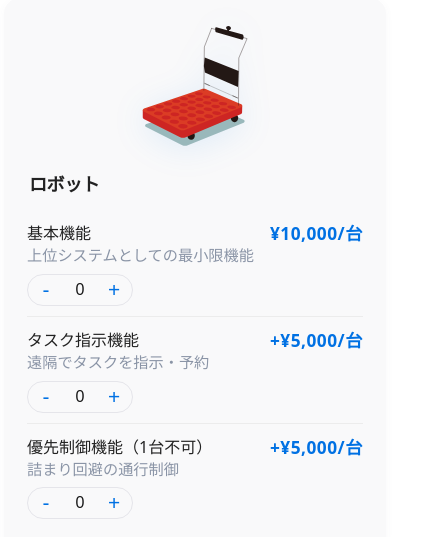
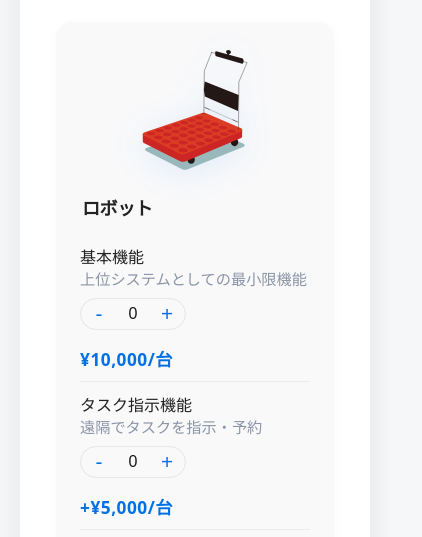
Before and after one commit to formyvibecoding/linkpricecalculator, a plain HTML site: page index.html in a window 390 px wide. Shown: the part 181-718 px from the top of the page, 422 px wide, since content can reach past the window. Drawn offline with Linux system fonts and the light colour scheme.

Commit message:
Update index.html
解决小屏幕适应问题

```diff
--- a/index.html
+++ b/index.html
@@ -46,15 +46,16 @@
       background: #fff;
       border-radius: 20px;
       box-shadow: 0 8px 32px rgba(0,0,0,0.08);
+      box-sizing: border-box;
 
       /* 关键三行 */
-      flex: 0 0 auto;  /* 关闭 flex 的自动拉伸 */
+      flex: 0 1 auto;  /* 关闭 flex 的自动拉伸 */
       width: auto;     /* 宽度随内容走 */
-      display: inline-block;
+      max-width: 100%; /* 限制最大宽度，防止过宽 */
 
       /* 其它属性 */
       min-width: 340px;
-      padding: 24px 36px 36px 36px;
+      padding: 24px 36px 36px 36px; /* 上下左右内边距 */
       position: relative;
       /* iOS 安全区域适配 */
       padding-left: calc(36px + env(safe-area-inset-left));
@@ -242,6 +243,7 @@
       padding: 24px 0 0 0;
       border-top: 1px solid #ececec;
       margin-top: 24px;
+      width: 100%;
     }
     .group:first-of-type {
       border-top: none;
@@ -259,6 +261,11 @@
       padding-left: 2px;
       text-align: left;
     }
+    @media (max-width: 600px) {
+  .item-row {
+    flex-direction: column;  /* 在窄屏上改成垂直排列 */
+  }
+}
     /* 说明卡片 */
     .note-card {
       display: flex;
@@ -352,6 +359,7 @@
       padding: 16px 20px;
       box-shadow: 0 4px 20px rgba(0,0,0,0.15);
       max-width: 600px;
+      min-width: 300px;
       width: auto;
       z-index: 1000;
       opacity: 0;
```
